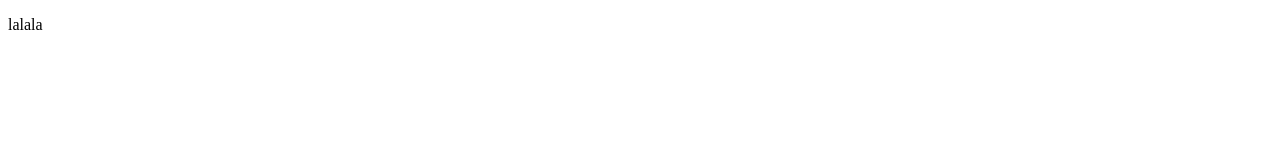
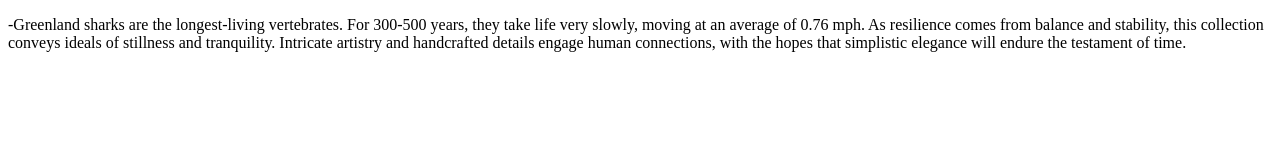
Before and after one commit to Haiyu-Zhou/angiezhang.github.io, a plain HTML site: page index.html in a window 1280 px wide. Drawn offline with Linux system fonts and the light colour scheme.

Commit message:
2nd commit

```diff
--- /dev/null
+++ b/index.css
@@ -0,0 +1,8 @@
+p{
+    position: fixed;
+    left: 1vw;
+    top:1vh;
+    font-size: 20pt;
+    writing-mode: vertical-lr;
+text-orientation: mixed;
+}
--- a/index.html
+++ b/index.html
@@ -7,6 +7,7 @@
     <title>Document</title>
 </head>
 <body>
-    <p>lalala</p>
+    <p>-Greenland sharks are the longest-living vertebrates. For 300-500 years, they take life very slowly, moving at an average of 0.76 mph. As resilience comes from balance and stability, this collection conveys ideals of stillness and tranquility. Intricate artistry and handcrafted details engage human connections, with the hopes that simplistic elegance will endure the testament of time.
+    </p>
 </body>
 </html>
```
Also changed, not shown: assets/AlteHaasGroteskBold.ttf (added).
